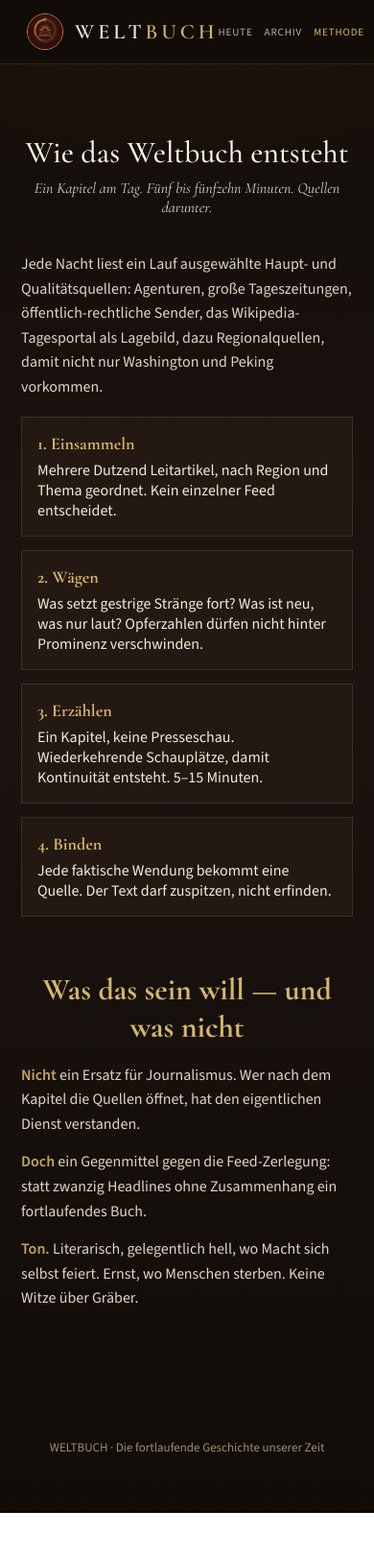
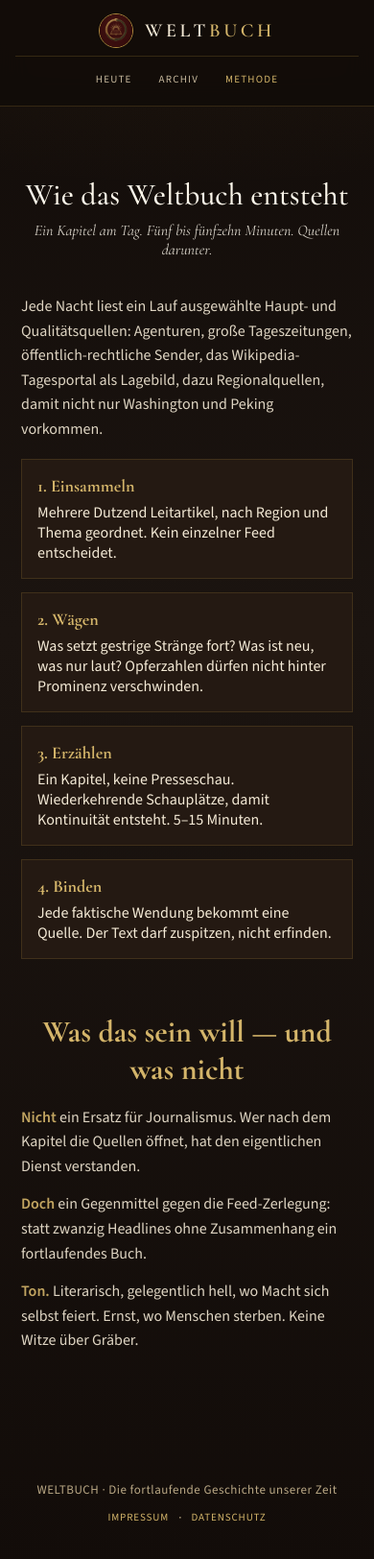
Before and after one commit to DaMaddin13/weltbuch, a Next.js app: page /methode in a window 390 px wide. Shown: the top 1624 px of the page at 96% size. Before the commit the page ends 1576 px from the top, so only its background shows below. Built offline with nearby package versions, Linux system fonts and the light colour scheme.

Commit message:
Add Impressum/Datenschutz pages and mobile-friendly topbar
Replace source from zip: legal pages with footer links, legal styles,
and responsive topbar stacking under 720px. Bump Next for Vercel CVE gate.

```diff
--- a/app/globals.css
+++ b/app/globals.css
@@ -27,19 +27,24 @@ a { color: inherit; }
 .topbar {
   position: sticky; top: 0; z-index: 40;
   display: flex; align-items: center; justify-content: space-between;
-  padding: 14px 28px;
-  background: rgba(18, 12, 9, 0.88);
+  gap: 16px;
+  padding: 12px 28px;
+  background: rgba(18, 12, 9, 0.92);
   backdrop-filter: blur(14px);
   border-bottom: 1px solid rgba(176,138,62,0.22);
   color: var(--parchment);
 }
-.brand { display: flex; align-items: center; gap: 12px; text-decoration: none; }
-.brand img { width: 38px; height: 38px; border-radius: 50%; object-fit: cover; border: 1px solid var(--gold); }
+.brand { display: flex; align-items: center; gap: 12px; text-decoration: none; flex-shrink: 0; }
+.brand img { width: 36px; height: 36px; border-radius: 50%; object-fit: cover; border: 1px solid var(--gold); }
 .brand .name { font-family: "Cormorant Garamond", serif; font-size: 22px; letter-spacing: 0.18em; font-weight: 600; }
 .brand .name span { color: var(--gold-lite); }
-nav { display: flex; gap: 22px; font-size: 13px; letter-spacing: 0.08em; text-transform: uppercase; }
-nav a { color: #e8d8b8; text-decoration: none; opacity: 0.8; }
-nav a:hover, nav a.active { opacity: 1; color: var(--gold-lite); }
+.topbar nav { display: flex; gap: 8px; font-size: 12px; letter-spacing: 0.1em; text-transform: uppercase; flex-wrap: wrap; justify-content: flex-end; }
+.topbar nav a {
+  color: #e8d8b8; text-decoration: none; opacity: 0.85;
+  padding: 6px 10px;
+  border-radius: 2px;
+}
+.topbar nav a:hover, .topbar nav a.active { opacity: 1; color: var(--gold-lite); }
 
 .hero {
   position: relative;
@@ -260,15 +265,61 @@ nav a:hover, nav a.active { opacity: 1; color: var(--gold-lite); }
 .day-nav a:hover { border-color: var(--gold); color: var(--gold-lite); }
 
 footer {
-  text-align: center; color: #cbb892; padding: 40px 20px 60px;
-  font-size: 13px; opacity: 0.75;
+  text-align: center; color: #cbb892; padding: 40px 20px 56px;
+  font-size: 13px;
 }
+.footer-mark { letter-spacing: 0.04em; opacity: 0.9; }
+.footer-links { margin-top: 12px; display: flex; justify-content: center; gap: 10px; align-items: center; }
+.footer-links a { color: var(--gold-lite); text-decoration: none; letter-spacing: 0.08em; text-transform: uppercase; font-size: 11px; }
+.footer-links a:hover { text-decoration: underline; }
+
+.legal {
+  background: var(--cream);
+  color: var(--ink);
+  max-width: 760px;
+  margin: 0 auto 40px;
+  padding: 40px 44px 48px;
+  border: 1px solid rgba(176,138,62,0.25);
+  box-shadow: var(--shadow);
+}
+.legal h2 {
+  font-family: "Cormorant Garamond", serif;
+  font-size: 26px; font-weight: 600;
+  color: var(--oxblood);
+  margin: 1.4em 0 0.5em;
+}
+.legal h2:first-child { margin-top: 0; }
+.legal p { font-size: 17px; line-height: 1.6; margin-bottom: 1em; }
+.legal a { color: #6a4e1c; }
 
 @media (max-width: 920px) {
-  nav { gap: 12px; font-size: 11px; }
   .layout { grid-template-columns: 1fr; }
   .page { padding: 32px 22px 40px; }
   .grid-3, .steps { grid-template-columns: 1fr; }
   .sources { padding: 24px 18px; }
   .archive-item { grid-template-columns: 1fr; }
+  .legal { padding: 28px 22px 36px; }
 }
+
+@media (max-width: 720px) {
+  .topbar {
+    flex-direction: column;
+    align-items: stretch;
+    padding: 10px 16px 8px;
+    gap: 0;
+  }
+  .brand { justify-content: center; padding: 4px 0 8px; }
+  .brand .name { font-size: 20px; }
+  .topbar nav {
+    justify-content: center;
+    width: 100%;
+    gap: 4px;
+    border-top: 1px solid rgba(176,138,62,0.22);
+    padding: 8px 0 4px;
+  }
+  .topbar nav a { padding: 8px 12px; font-size: 11px; }
+  .hero { min-height: 70vh; }
+  .hero-copy { padding: 0 18px 36px; }
+  .hero h1 { font-size: clamp(30px, 9vw, 46px); }
+  .kicker { font-size: 11px; letter-spacing: 0.14em; max-width: 92%; }
+}
--- a/components/Chrome.tsx
+++ b/components/Chrome.tsx
@@ -1,6 +1,10 @@
 import Link from "next/link";
 
-export function Chrome({ active }: { active?: "heute" | "archiv" | "methode" }) {
+export function Chrome({
+  active
+}: {
+  active?: "heute" | "archiv" | "methode" | "impressum" | "datenschutz";
+}) {
   return (
     <header className="topbar">
       <Link className="brand" href="/">
@@ -27,7 +31,12 @@ export function Chrome({ active }: { active?: "heute" | "archiv" | "methode" })
 export function Footer() {
   return (
     <footer>
-      WELTBUCH · Die fortlaufende Geschichte unserer Zeit
+      <div className="footer-mark">WELTBUCH · Die fortlaufende Geschichte unserer Zeit</div>
+      <nav className="footer-links">
+        <Link href="/impressum">Impressum</Link>
+        <span aria-hidden="true">·</span>
+        <Link href="/datenschutz">Datenschutz</Link>
+      </nav>
     </footer>
   );
 }
--- a/package.json
+++ b/package.json
@@ -8,7 +8,7 @@
     "start": "next start"
   },
   "dependencies": {
-    "next": "^15.5.21",
+    "next": "^15.5.26",
     "react": "19.1.1",
     "react-dom": "19.1.1"
   },
```
Also changed, not shown: app/datenschutz/page.tsx (added, +82 -0 lines), app/impressum/page.tsx (added, +50 -0 lines), 1 other file (tests, documents, lock files or other folders).
